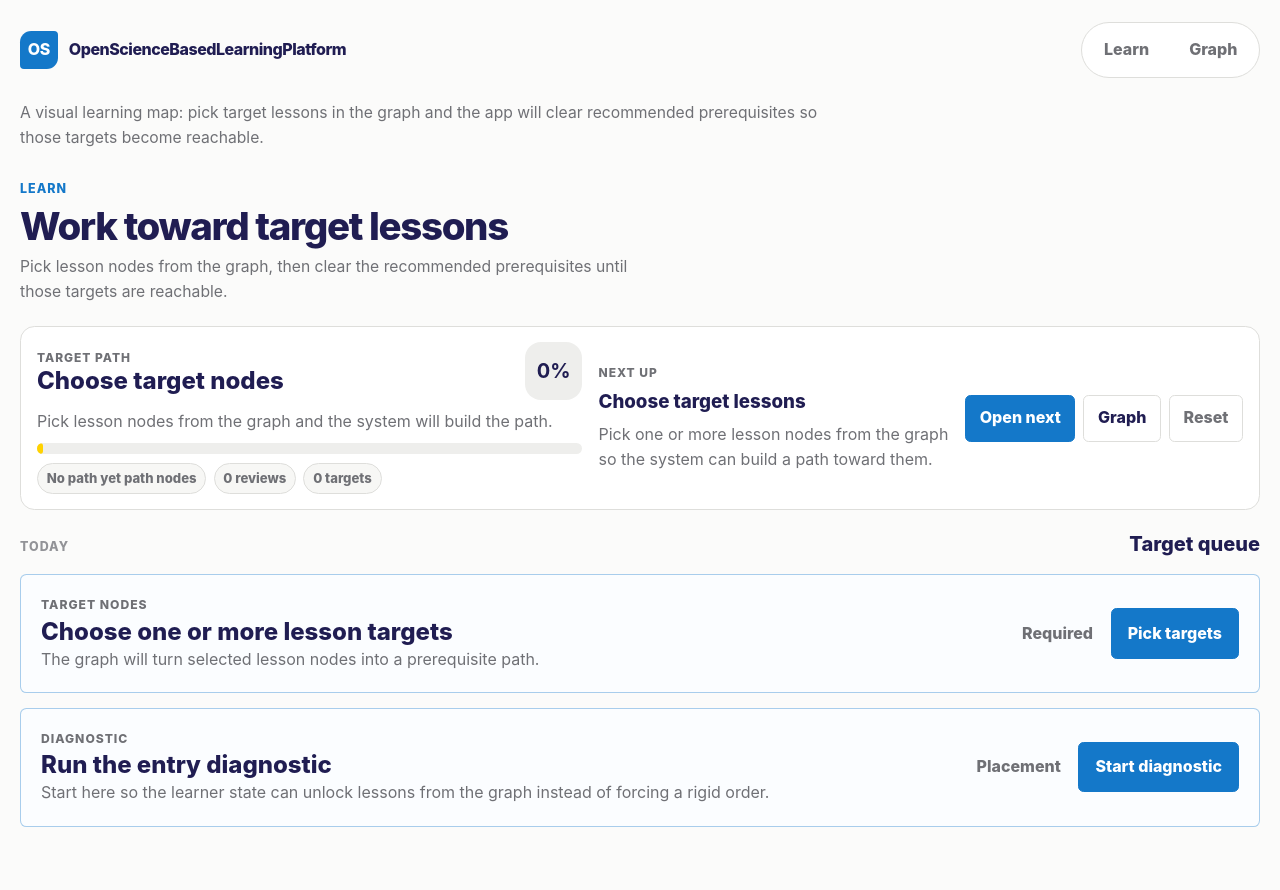
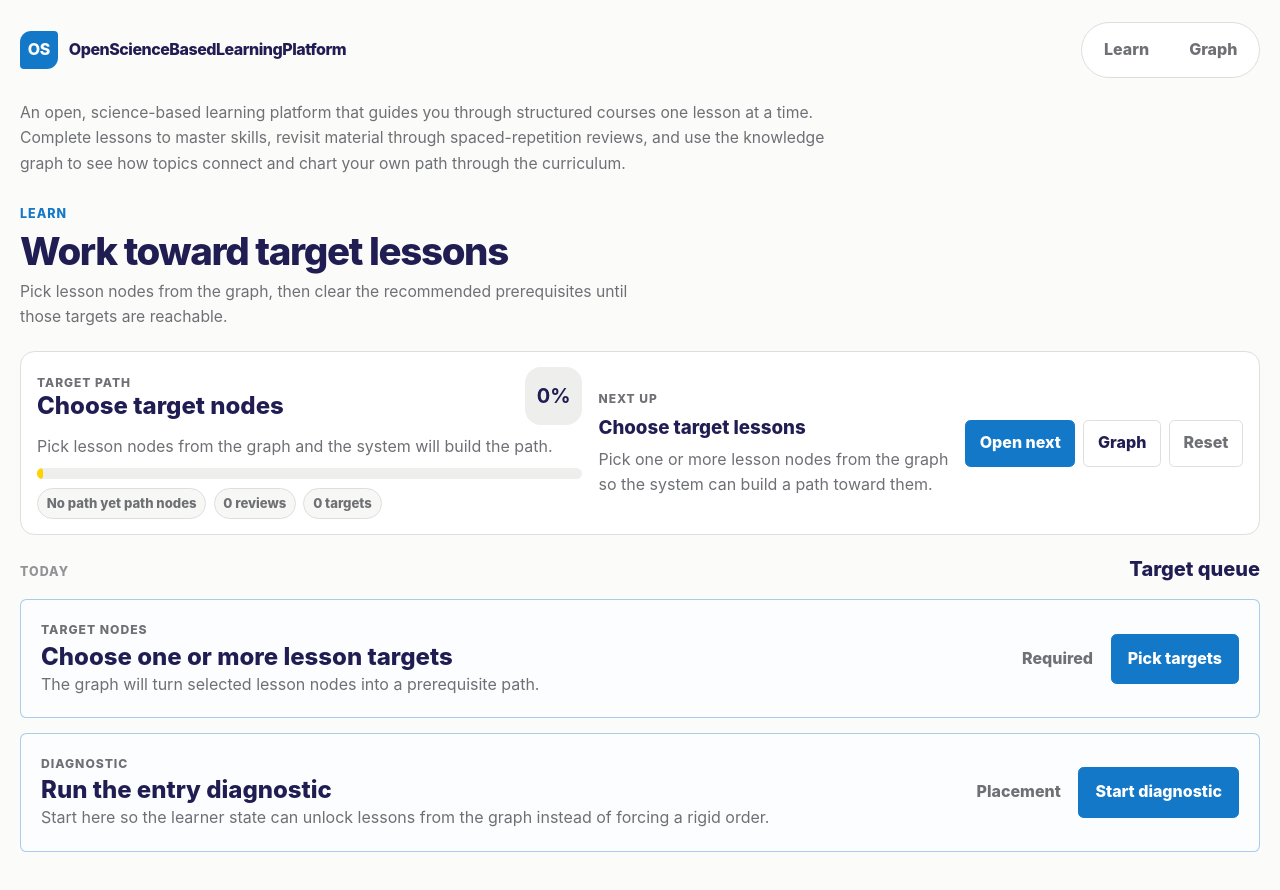
Before and after one commit to JohannesKnecht/OpenScienceBasedLearningPlatform, a Vue app in the folder frontend/AnkiAICardCreationFrontend/: page / in a window 1280 px wide. Shown: the top 890 px of the page. Built offline with nearby package versions, Linux system fonts and the light colour scheme; the HTML template or start-up script is replaced by a standard one.

Commit message:
Replace technical intro text with a friendlier new-user explanation
Agent-Logs-Url: https://github.com/JohannesKnecht/OpenScienceBasedLearningPlatform/sessions/e5a6fa34-c9cf-409f-ac3f-233eacd0943c

Co-authored-by: JohannesKnecht <76184884+JohannesKnecht@users.noreply.github.com>

```diff
--- a/frontend/AnkiAICardCreationFrontend/src/views/LearnOverviewView.vue
+++ b/frontend/AnkiAICardCreationFrontend/src/views/LearnOverviewView.vue
@@ -118,7 +118,7 @@ const recentLessons = computed(() =>
 <template>
   <AcademyShell
     eyebrow="Learn"
-    intro="A visual learning map: pick target lessons in the graph and the app will clear recommended prerequisites so those targets become reachable."
+    intro="An open, science-based learning platform that guides you through structured courses one lesson at a time. Complete lessons to master skills, revisit material through spaced-repetition reviews, and use the knowledge graph to see how topics connect and chart your own path through the curriculum."
     title="Work toward target lessons"
     subtitle="Pick lesson nodes from the graph, then clear the recommended prerequisites until those targets are reachable."
   >
```
